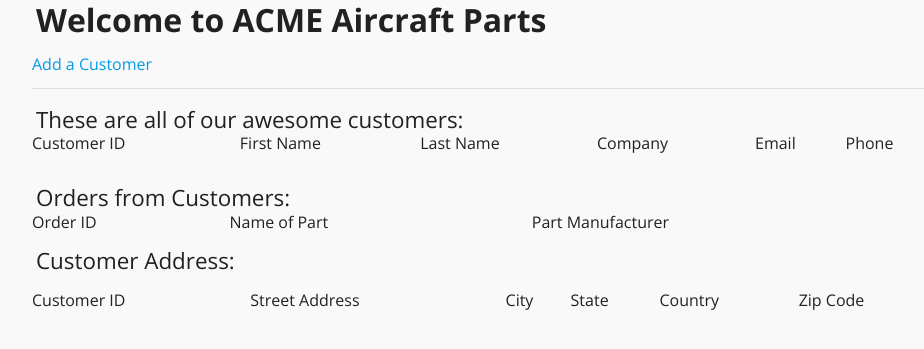
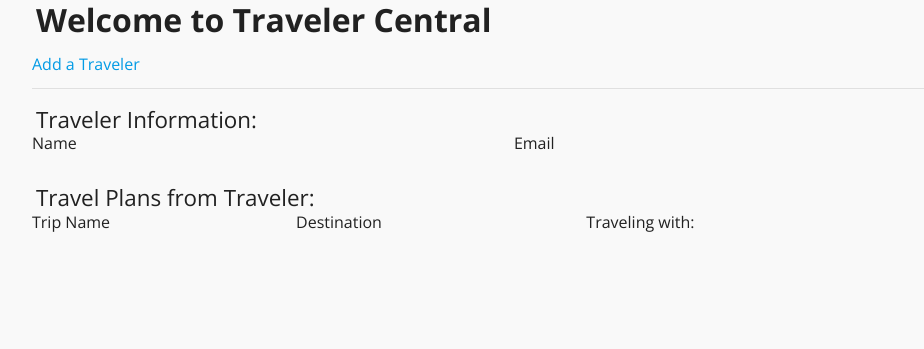
Before and after one commit to lizlee0225/Travel-Planner, a Flask app: template app/templates/home.html in a window 1280 px wide. Shown: the top 349 px of the page, without its empty margins (148-1072 px from the left). Run offline with Flask 2, Linux system fonts and the light colour scheme; the template is opened without the code that fills it, so the values that code supplies are empty; some libraries are stand-ins or nearby versions.

Commit message:
baseline for tmw

```diff
--- a/app/templates/home.html
+++ b/app/templates/home.html
@@ -2,85 +2,50 @@
 {% block content %}
   <div class="container">
     <div class="row">
-      <h1>Welcome to ACME Aircraft Parts</h1>
+      <h1>Welcome to Traveler Central</h1>
       <div class= "section">
-        <a href="{{ url_for('create_customer') }}">Add a Customer</a>
+        <a href="{{ url_for('create_traveler') }}">Add a Traveler</a>
       </div>
       <div class="divider"></div>
       <div class="section">
-        <h3>These are all of our awesome customers:</h3>
+        <h3>Traveler Information:</h3>
         <table class="striped">
           <thead>
             <tr>
-              <th data-field="customer_id">Customer ID</th>
-              <th data-field="firstname">First Name</th>
-              <th data-field="lastname">Last Name</th>
-              <th data-field="company">Company</th>
+              <th data-field="name">Name</th>
               <th data-field="email">Email</th>
-              <th data-field="phone">Phone</th>
             </tr>
           </thead>
 <!-- code to display all user -->
-          {% for customer in customers %}
+          {% for traveler in travelers %}
           <tr>
-            <td> {{customer['customer_id']}} </td>
-            <td> {{customer['firstname']}} </td>
-            <td> {{customer['lastname']}} </td>
-            <td> {{customer['company']}} </td>
-            <td> {{customer['email']}} </td>
-            <td> {{customer['phone']}} </td>
-            <td> <a href="{{ url_for('create_order', value=customer['customer_id']) }}">Add an Order</a> </td>          </tr>
+            <td> {{traveler['name']}} </td>
+            <td> {{traveler['email']}} </td>
+            <td> <a href="{{ url_for('create_travel', value=traveler['name']) }}">Add a Travel Itinerary</a> </td>
         </tr>
         {% endfor %}
         </table>
       </div>
       <div class="section">
-        <h3>Orders from Customers:</h3>
+        <h3>Travel Plans from Traveler:</h3>
         <!-- Display all the current existing order information here -->
         <table class="striped">
           <thead>
             <tr>
-              <th data-field="order_id">Order ID</th>
-              <th data-field="name_of_part">Name of Part</th>
-              <th data-field="manufacturer_of_part">Part Manufacturer</th>
+              <th data-field="trip_name">Trip Name</th>
+              <th data-field="destination">Destination</th>
+              <th data-field="name">Traveling with: </th>
             </tr>
           </thead>
 <!-- code to display all user -->
-          {% for order in orders %}
+          {% for travel in travels %}
           <tr>
-            <td> {{order['order_id']}} </td>
-            <td> {{order['name_of_part']}} </td>
-            <td> {{order['manufacturer_of_part']}} </td>
+            <td> {{travel['trip_name']}} </td>
+            <td> {{travel['destination']}} </td>
+            <td> {{travel['name']}} </td>
           </tr>
         </tr>
         {% endfor %}
-      </table>
-    </div>
-        <h3>Customer Address:</h3>
-        <!-- Display all the current existing order information here -->
-        <div class="section">
-        <table class="striped">
-          <thead>
-            <tr>
-              <th data-field="customer_id">Customer ID</th>
-              <th data-field="street_address">Street Address</th>
-              <th data-field="city">City</th>
-              <th data-field="state">State</th>
-              <th data-field="country">Country</th>
-              <th data-field="zip_code">Zip Code</th>
-            </tr>
-          </thead>
-        {% for address in addresses %}
-        <tr>
-          <td> {{address['customer_id']}} </td>
-          <td> {{address['street_address']}} </td>
-          <td> {{address['city']}} </td>
-          <td> {{address['state']}} </td>
-          <td> {{address['country']}} </td>
-          <td> {{address['zip_code']}} </td>
-        </tr>
-      </tr>
-      {% endfor %}
         </table>
         </div>
       </div>
```
Also changed, not shown: app/forms.py (+5 -13 lines), app/models.py (+8 -22 lines), app/templates/address.html (deleted, +0 -39 lines), app/templates/travel.html (renamed from app/templates/customer.html, +10 -7 lines), app/templates/traveler.html (renamed from app/templates/order.html, +7 -7 lines), app/views.py (+23 -47 lines), schema.sql (+10 -4 lines), app.db, pictures/vacation.jpg (added), static/main.css (line endings or trailing spaces), 1 other file.
